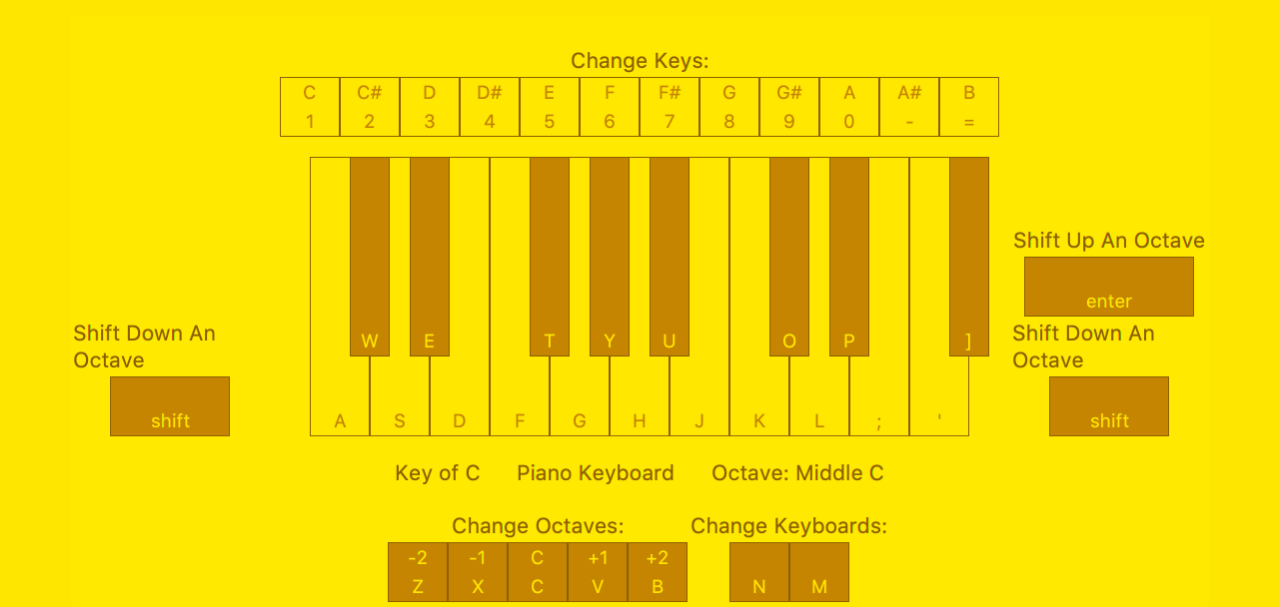
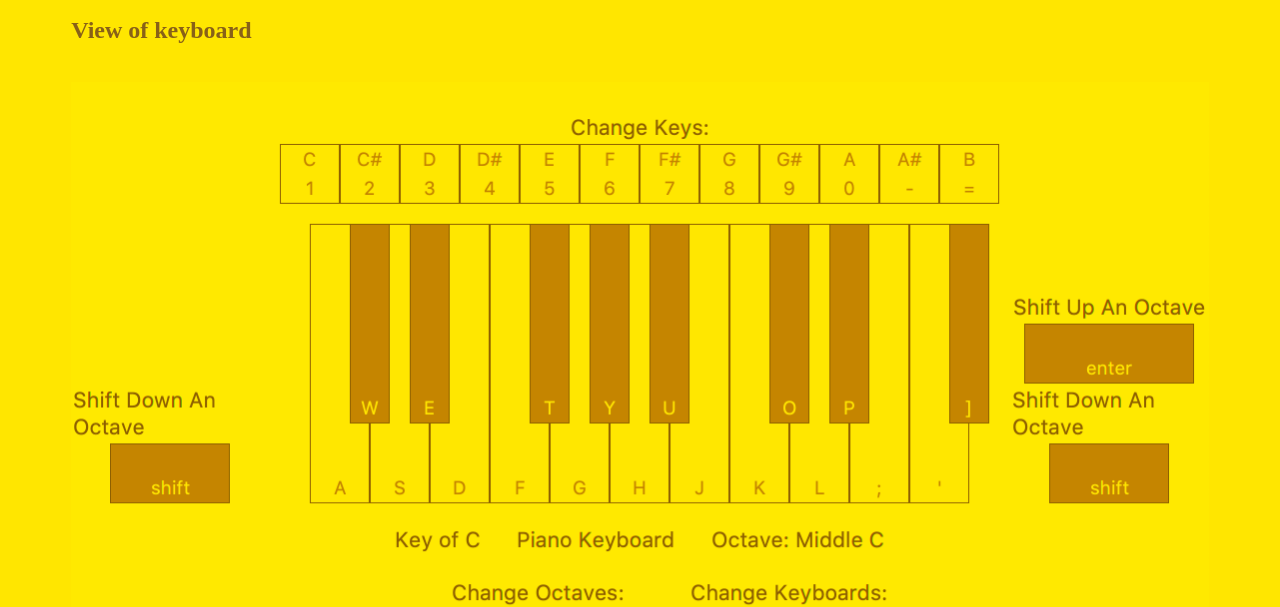
Before and after one commit to MattNoName/keyboard, a plain HTML site: page docs/index.html in a window 1280 px wide. Shown: the part 199-806 px from the top of the page. Drawn offline with Linux system fonts and the light colour scheme.

Commit message:
Added header for view image to homepage

```diff
--- a/docs/index.html
+++ b/docs/index.html
@@ -19,6 +19,9 @@
     and can be used with your screen off or the brightness turned down all the way.  However, there is a view of the
     keyboard that shows all the keys and the ones you are playing if you want it.
   </div>
+  <h2 class="basicHeading">
+    View of keyboard
+  </h2>
   <div>
     <br>
     <img src="keyboard_view.png" alt="Keyboard's view, which is unnecessary for playing." class="image">
```
